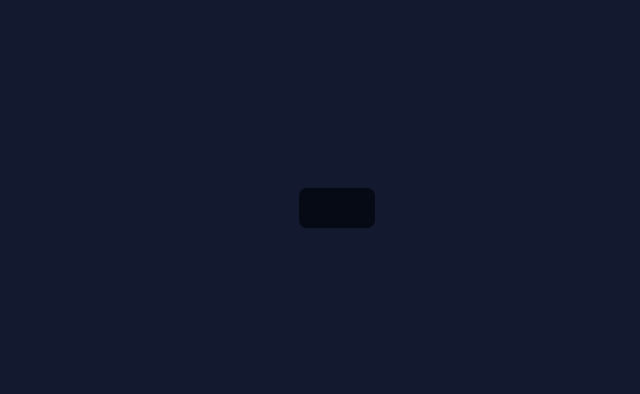
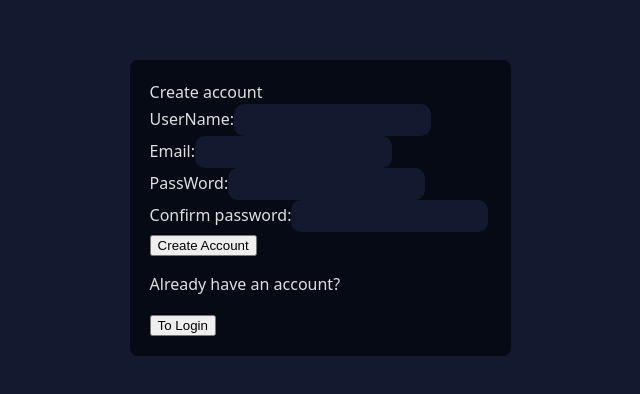
Before and after one commit to Lazy690/Savings_goal_tracker, a React (Vite) app in the folder savings-progress-tracker/: page /signup in a window 1280 px wide. Before the commit this address had no page. Shown: the part 192-586 px from the top of the page, without its empty margins (321-961 px from the left). Built offline with nearby package versions, Linux system fonts and the light colour scheme.

Commit message:
User auth
now the sign in and login pages work, and I set up the routes to them

```diff
--- a/savings-progress-tracker/src/App.jsx
+++ b/savings-progress-tracker/src/App.jsx
@@ -1,7 +1,9 @@
 import React from 'react';
 import { Routes, Route, Link } from "react-router-dom";
 import Records from "./Records/records.jsx";
-import Dashboard from "./Dashboard/Dashboard-main.jsx"
+import Dashboard from "./Dashboard/Dashboard-main.jsx";
+import Login from "./Sign&Login/login.jsx";
+import SignUp from './Sign&Login/signup.jsx';
 import "./index.css";
 
 function App() {
@@ -13,6 +15,8 @@ function App() {
 
         <Routes>
           <Route path="/" element={<Dashboard />} />
+          <Route path="/login" element={<Login />} />
+          <Route path="/signup" element={<SignUp />} />
           <Route path="/records" element={<Records />} />
         </Routes>
 
--- a/savings-progress-tracker/src/Dashboard/Dashboard-main.jsx
+++ b/savings-progress-tracker/src/Dashboard/Dashboard-main.jsx
@@ -3,7 +3,9 @@ import Header from "./Header/HeaderNFooter/header";
 import Footer from "./Header/HeaderNFooter/footer";
 import Buttons from "./Buttons/button.main";
 import ProgressBar from "./ProgressBar/ProgressBar";
+
 import "../index.css";
+
 
 function Dashboard() {
   return (
--- a/savings-progress-tracker/src/Dashboard/Header/HeaderNFooter/header.jsx
+++ b/savings-progress-tracker/src/Dashboard/Header/HeaderNFooter/header.jsx
@@ -1,14 +1,67 @@
-import React, { useState } from 'react';
+import React, { useState, useEffect } from 'react';
+import { useNavigate } from "react-router-dom";
 import { useTheme } from '../../../ThemeContext'; // Import the useTheme hook
+import { collection, onSnapshot, doc, setDoc } from 'firebase/firestore';
+import { db } from "../../../firebase"
 import './header.css';
 
 function Header() {
   const [showtheme, setShowTheme] = useState(false);
   const { toggleTheme } = useTheme(); // Access the toggleTheme function
+  const [loadedtheme, setLoadedTheme] = useState()
+  const [theme, setTheme] = useState()
 
+   //fetch sotred theme from db
+  useEffect(() => {
+    const unsubscribe = onSnapshot(collection(db, 'Theme'), (snapshot) => {
+          const data = snapshot.docs.map((doc) => doc.data());
+          const fetched = data.reduce((acc, entry) => acc + Boolean(entry.color), 0);
+
+          if (fetched === 0) {
+            toggleTheme("dark")
+          } else {
+            toggleTheme("light")
+          }
+        });
+
+    return () => unsubscribe(); // Cleanup the listener on component unmount
+  }, []);
+
+
+
+  //theme toggler
   const toggletheme = () => {
     setShowTheme((prev) => !prev);
   };
+
+  //handle dark mode
+  const handledarkmode = async () =>{
+  toggleTheme("dark")
+
+  try {
+        await setDoc(doc(db, "Theme", "color" ), {
+          color: false
+        });
+      } catch (err) {
+        console.error("Error adding document:", err);
+      }
+  }
+
+  //handle light mode
+
+   //handle dark mode
+   const handlelightmode = async () =>{
+    toggleTheme("light")
+
+    try {
+      await setDoc(doc(db, "Theme", "color" ), {
+        color: true
+      });
+    } catch (err) {
+      console.error("Error adding document:", err);
+    }
+}
+     const navigate = useNavigate();
 
   return (
     <div className="header">
@@ -18,18 +71,20 @@ function Header() {
         <button className="goal-button" onClick={toggletheme}>
           Theme
         </button>
+
+        <button className="goal-button" onClick={() => navigate("/login")}>Log Out</button>
         {showtheme && (
           <div className="theme-overlay">
             <div>
               <button
                 className="color-dark-blue color"
-                onClick={() => toggleTheme('dark')}
+                onClick={() => {handledarkmode()}}
               ></button>
             </div>
             <div>
               <button
                 className="color-light-blue color"
-                onClick={() => toggleTheme('light')}
+                onClick={() => handlelightmode()}
               ></button>
             </div>
           </div>
--- a/savings-progress-tracker/src/Sign&Login/login.jsx
+++ b/savings-progress-tracker/src/Sign&Login/login.jsx
@@ -1,24 +1,53 @@
+import React from "react";
+import { useNavigate } from "react-router-dom";
+import { getAuth, signInWithEmailAndPassword } from "firebase/auth"
+
 export default function Login() {
 
+    const navigate = useNavigate();
+
+     const handleSubmit = async (e) => {
+            e.preventDefault();
+
+            let email = document.getElementById("email");
+            let emailvalue = email.value
+            let password = document.getElementById("password");
+            let passwordvalue = password.value
+
+            const auth = getAuth();
+            signInWithEmailAndPassword(auth, emailvalue, passwordvalue)
+            .then((userCredential) => {
+                // Signed in
+                const user = userCredential.user;
+                navigate("/")
+            })
+            .catch((error) => {
+                const errorCode = error.code;
+                const errorMessage = error.message;
+                alert("Invalid Email or Password!")
+            });
+
+
+        }
     //HTML
 
     return (
         <div>
             <div>
-                <form>
+                <form onSubmit={handleSubmit}>
                     <label>Login to Your Account</label>
 
                     <label>Email:</label>
-                    <input type="email"></input>
+                    <input id="email" type="email"></input>
 
-                    <label>PassWord</label>
-                    <input type="password"></input>
+                    <label>PassWord:</label>
+                    <input id="password" type="password"></input>
 
                     <button type="submit">Login</button>
+                </form>
+                    <p>dont have an account?</p><button onClick={() => navigate("/signup")}>Sign up here.</button>
 
-                    <p>dont have an account?</p>
-                </form>
             </div>
         </div>
-    )
+    );
 }
--- a/savings-progress-tracker/src/Sign&Login/signup.jsx
+++ b/savings-progress-tracker/src/Sign&Login/signup.jsx
@@ -1,29 +1,75 @@
+import React from "react";
+import { getAuth, createUserWithEmailAndPassword } from "firebase/auth";
+import { useNavigate } from "react-router-dom";
+
 export default function SignUp() {
+
+    const navigate = useNavigate();
+
+    const handleSubmit = async (e) => {
+        e.preventDefault();
+
+        let userName = document.getElementById("userName");
+        let userNamevalue = userName.value
+        let email = document.getElementById("email");
+        let emailvalue = email.value
+        let password = document.getElementById("password");
+        let passwordvalue = password.value
+        let passConfirm = document.getElementById("passConfirm");
+        let passConfirmvalue = passConfirm.value
+
+        if (passwordvalue != passConfirmvalue) {
+            alert("Password not the same")
+        } else {
+
+        const auth = getAuth();
+        createUserWithEmailAndPassword(auth, emailvalue, passwordvalue)
+        .then((userCredential) => {
+            // Signed up
+            const user = userCredential.user;
+            navigate("/login")
+            alert("Sign up sucessfull!")
+
+        })
+        .catch((error) => {
+            const errorCode = error.code;
+            const errorMessage = error.message;
+            // ..
+        });
+
+        }
+
+
+    }
+
 
     //HTML
 
     return (
         <div>
             <div>
-                <form>
+                <form onSubmit={handleSubmit}>
                     <label>Create account</label>
+                    <div>
+                    <label>UserName:</label>
+                    <input id="userName" required></input>
+                    </div>
+                    <div>
+                    <label>Email:</label>
+                    <input id="email"type="email" required></input>
+                    </div>
+                    <div>
+                    <label>PassWord:</label>
+                    <input id="password"type="password" required></input>
+                    </div>
+                    <div>
+                    <label>Confirm password:</label>
+                    <input id="passConfirm" type="password" required></input>
+                    </div>
+                    <button type="submit">Create Account</button>
+                </form>
+                    <p>Already have an account?</p> <button onClick={() => navigate("/login")}>To Login</button>
 
-                    <label>UserName:</label>
-                    <input type="email"></input>
-
-                    <label>Email:</label>
-                    <input type="email"></input>
-
-                    <label>PassWord:</label>
-                    <input type="password"></input>
-
-                    <label>Confirm password:</label>
-                    <input type="password"></input>
-
-                    <button type="submit">Create Account</button>
-
-                    <p>dont have an account?</p>
-                </form>
             </div>
         </div>
     )
--- a/savings-progress-tracker/src/firebase.js
+++ b/savings-progress-tracker/src/firebase.js
@@ -1,6 +1,7 @@
 // src/firebase.js
 import { initializeApp } from "firebase/app";
 import { getFirestore } from "firebase/firestore";
+import { getAuth } from "firebase/auth";
 
 
 
@@ -21,6 +22,9 @@ const firebaseConfig = {
 // Initialize Firebase
 const app = initializeApp(firebaseConfig);
 
+// Initialize Firebase Authentication and get a reference to the service
+const auth = getAuth(app);
+
 // Export Firestore
 const db = getFirestore(app);
 export { db };
```
Also changed, not shown: 1 other file (tests, documents, lock files or other folders).
